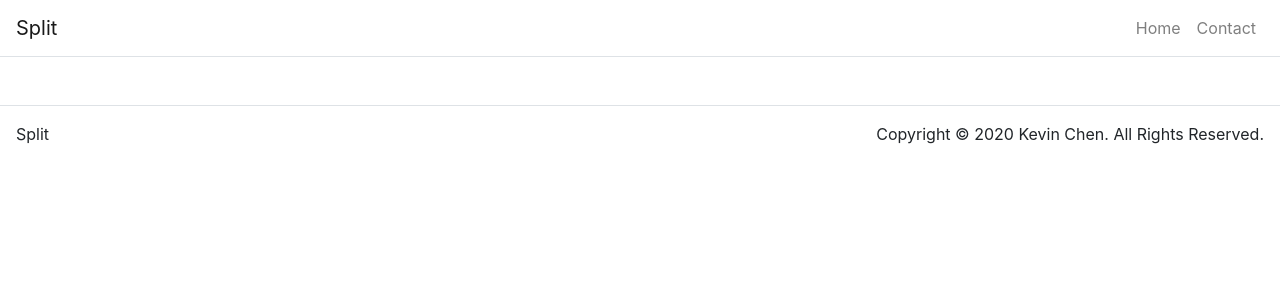
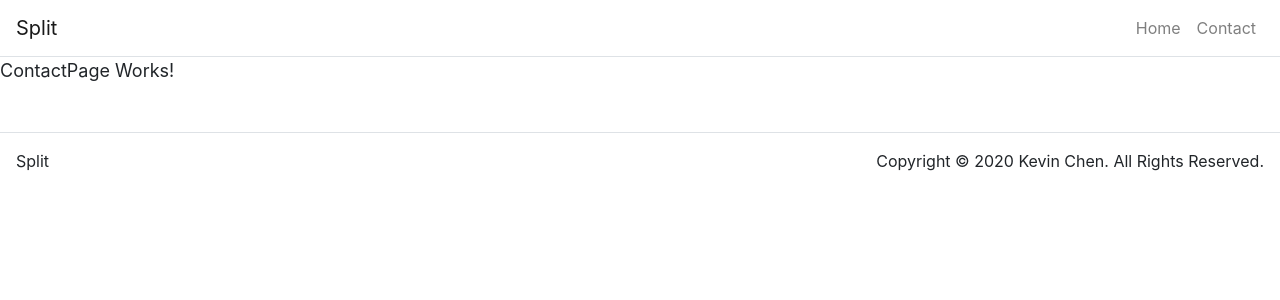
Before and after one commit to kev-chen/splitapp, a React (Create React App) app: page /contact in a window 1280 px wide. Shown: the top 300 px of the page. Built offline with nearby package versions, Linux system fonts and the light colour scheme.

Commit message:
Added routes

```diff
--- a/src/App.js
+++ b/src/App.js
@@ -4,6 +4,8 @@ import { Container, Navbar, Nav } from 'react-bootstrap';
 import { BrowserRouter as Router, Route, Link } from 'react-router-dom';
 
 import Footer from './components/Footer';
+import HomePage from './pages/HomePage';
+import ContactPage from './pages/ContactPage';
 
 function App() {
   const [title, setTitle] = useState('Split');
@@ -28,17 +30,35 @@ function App() {
       <Container className="p-0" fluid={true}>
         <Navbar className="border-bottom" bg="transparent" expand="sm">
           <Navbar.Brand>Split</Navbar.Brand>
-            <Navbar.Toggle className="border-0" aria-controls="navbar-toggle"/>
+          <Navbar.Toggle className="border-0" aria-controls="navbar-toggle" />
           <Navbar.Collapse id="navbar-toggle">
             <Nav className="ml-auto">
-                <Link className="nav-link" to="/">Home</Link>
-                <Link className="nav-link" to="/contact">Contact</Link>
+              <Link className="nav-link" to="/">
+                Home
+              </Link>
+              <Link className="nav-link" to="/contact">
+                Contact
+              </Link>
             </Nav>
           </Navbar.Collapse>
         </Navbar>
 
+
+        <Route
+          path="/"
+          exact
+          render={() => <HomePage title={home.title} />}
+          subtitle={home.subtitle}
+          text={home.text}
+        />
+
+        <Route
+          path="/contact"
+          render={() => <ContactPage title={home.title} />}
+          subtitle={home.subtitle}
+          text={home.text}
+        />
         <Footer />
-
       </Container>
     </Router>
   );
--- /dev/null
+++ b/src/pages/ContactPage/ContactPage.js
@@ -0,0 +1,8 @@
+import React from 'react';
+import './style.css';
+
+const ContactPage = (props) => {
+  return <p>ContactPage Works!</p>
+};
+
+export default ContactPage;
--- /dev/null
+++ b/src/pages/ContactPage/index.js
@@ -0,0 +1,3 @@
+import ContactPage from './ContactPage';
+
+export default ContactPage;
--- /dev/null
+++ b/src/pages/HomePage/HomePage.js
@@ -0,0 +1,8 @@
+import React from 'react';
+import './style.css';
+
+const HomePage = (props) => {
+  return <p>Home Works!</p>;
+};
+
+export default HomePage;
--- /dev/null
+++ b/src/pages/HomePage/index.js
@@ -0,0 +1,3 @@
+import HomePage from './HomePage';
+
+export default HomePage;
```
Also changed, not shown: src/pages/ContactPage/style.css (added), src/pages/HomePage/style.css (added). Lines whose indentation alone changed are shown as unchanged.
